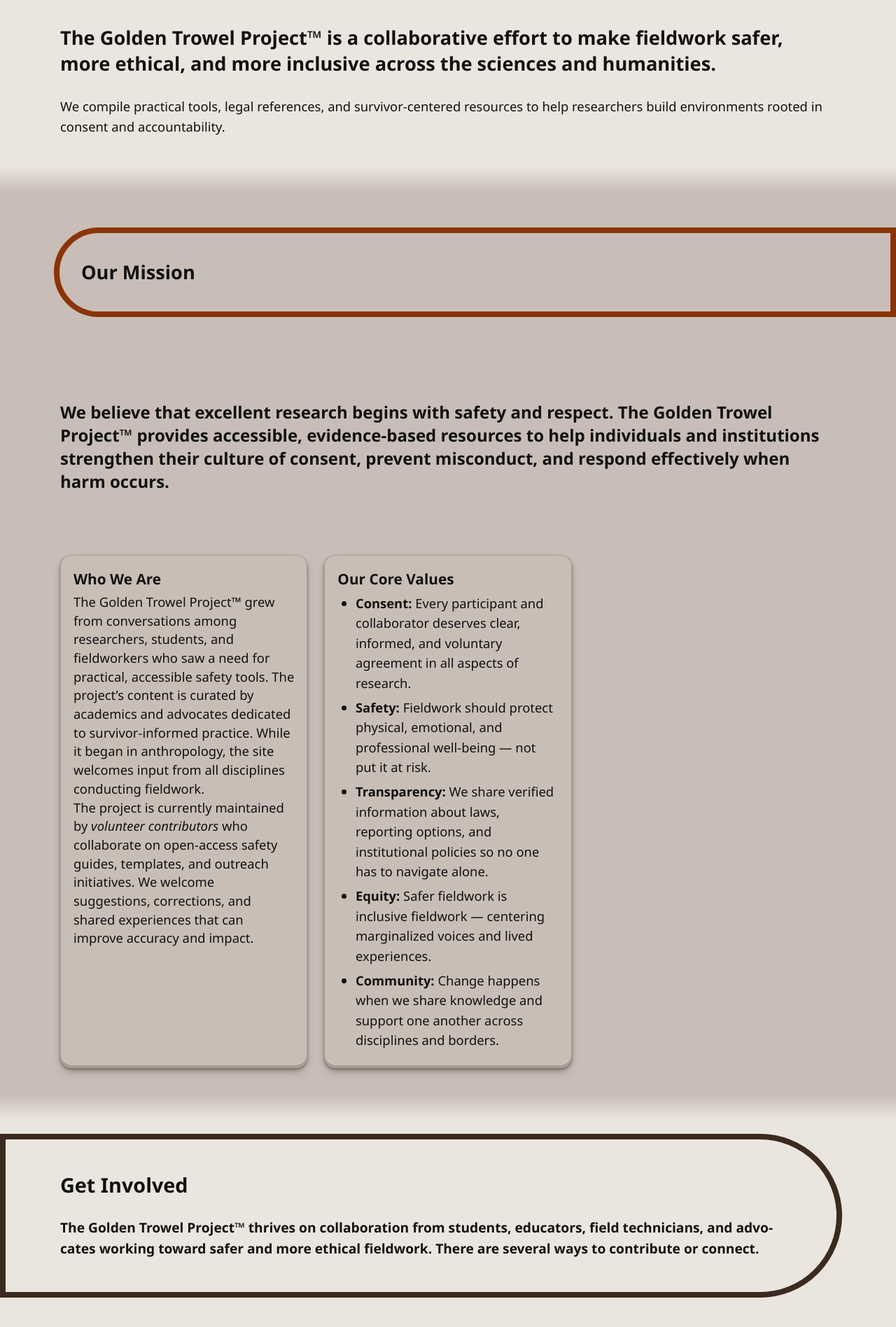
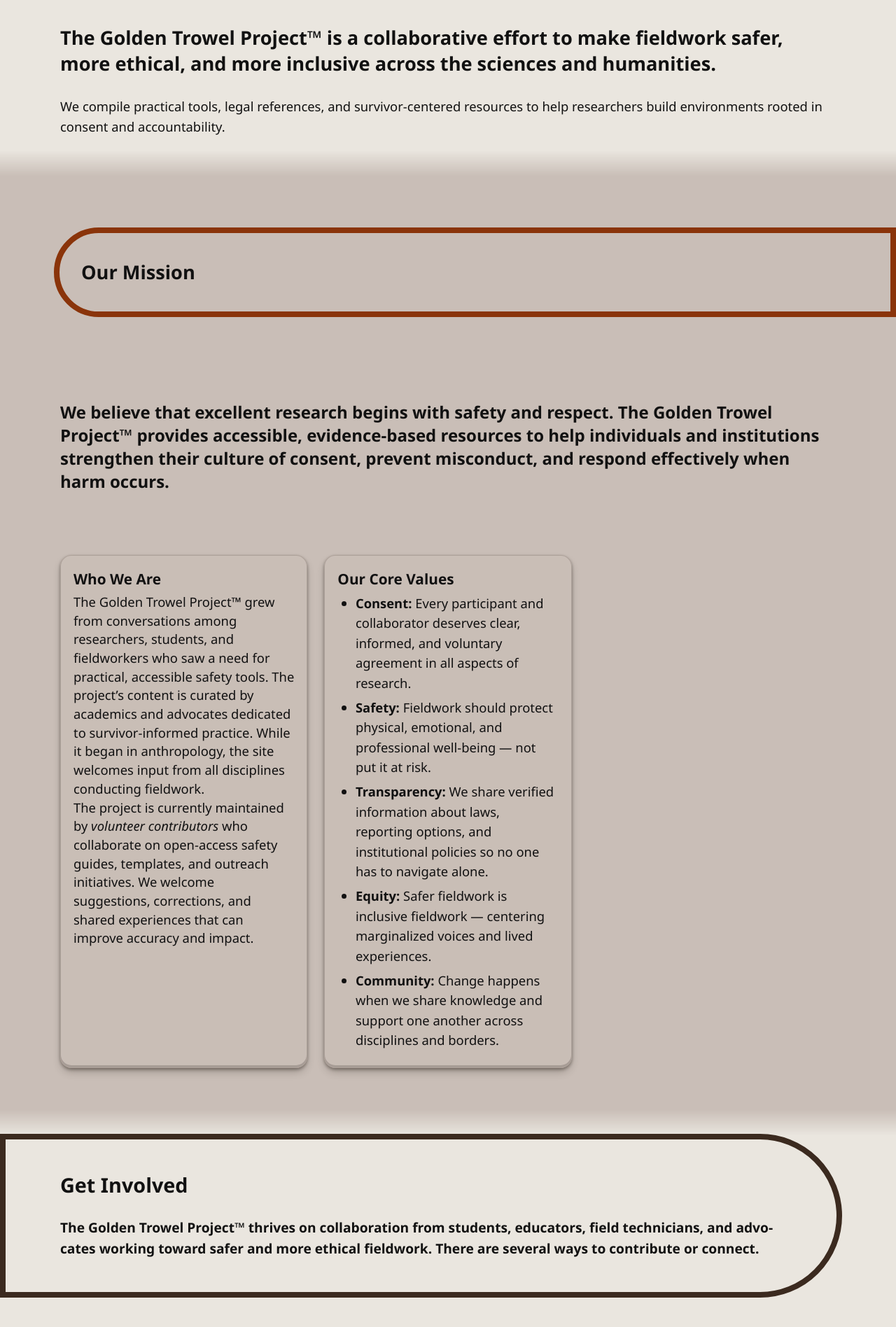
Before and after one commit to AnthroSafetyWarrior/GoldenTrowelProject, a Jekyll site: the page built from _pages/aboutus.html, in a window 1280 px wide. Shown: the part 811-2707 px from the top of the page at 70% size. Built offline with Jekyll 4.4.1, drawn with Linux system fonts in a browser that asks for light colours.

Commit message:
updating pages

```diff
--- a/_layouts/default.html
+++ b/_layouts/default.html
@@ -967,8 +967,8 @@ html body .pillhead.pill--sage{
 .stripe{
   /* defaults (visual only) */
   --stripe-bg: var(--wave-mid);
-  --stripe-bleed-top: 18px;
-  --stripe-bleed-bottom: 18px;
+  --stripe-bleed-top: 40px;
+  --stripe-bleed-bottom: 40px;
   --stripe-gap: 18px;      /* match normal .section gap */
   --stripe-fade: 36px;
 
```
